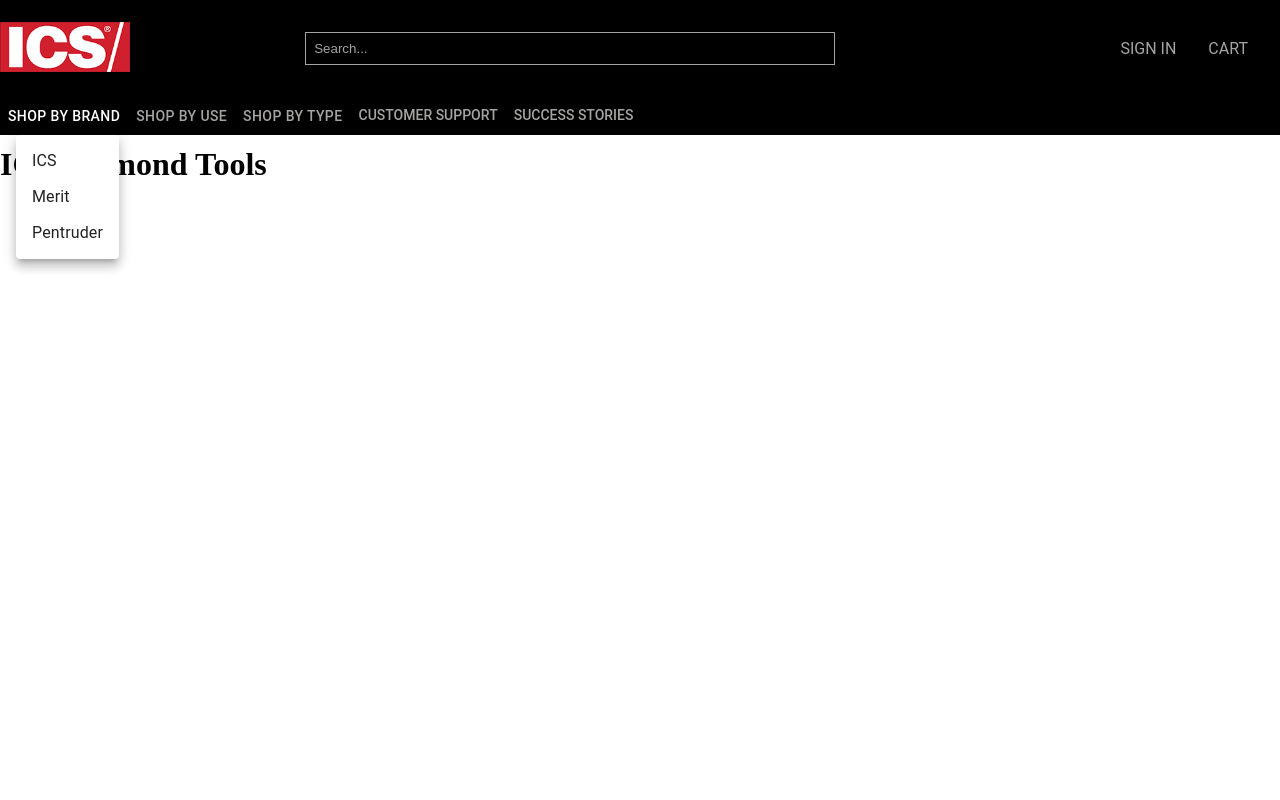
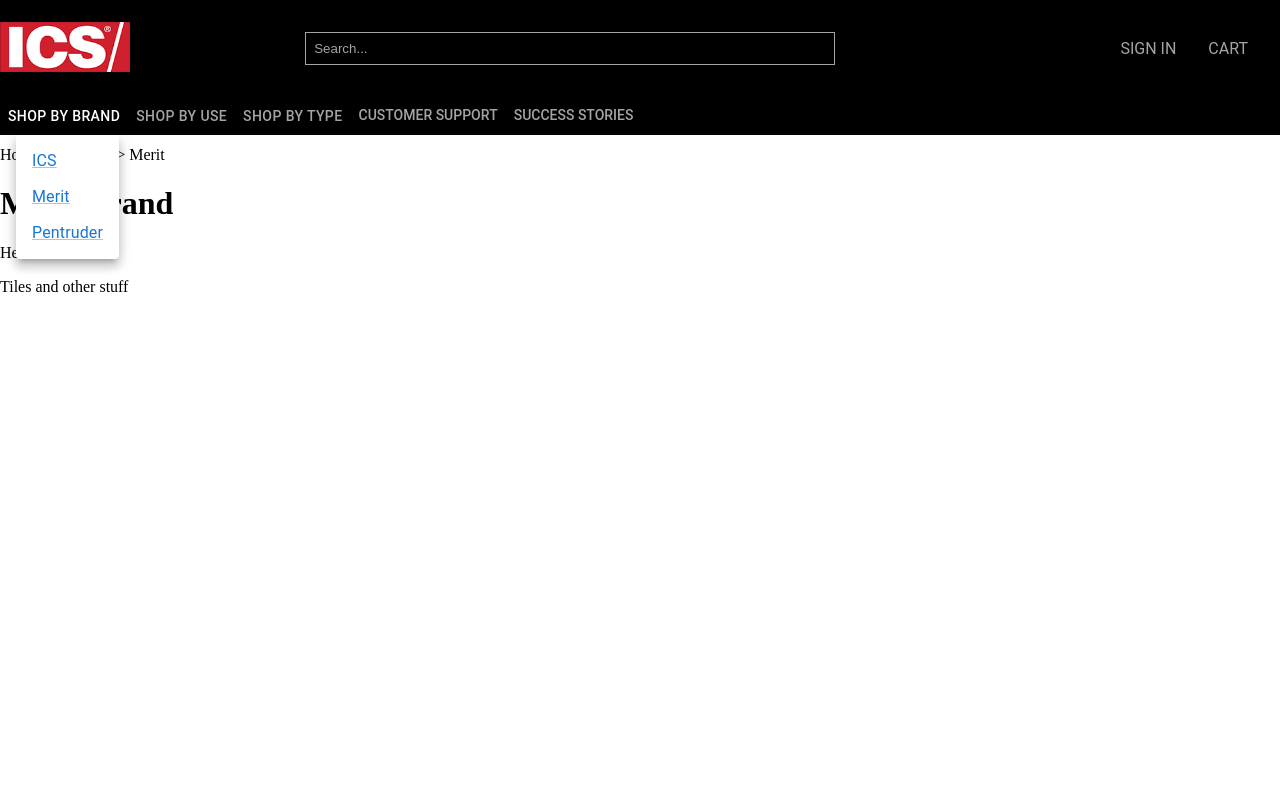
Before and after one commit to jasonrahm00/ics-sitemap, a React (Create React App) app: page /products/merit in a window 1280 px wide. Both pictures are taken after a click on the button "SHOP BY BRAND". Shown: the top 800 px of the page. Built offline with nearby package versions, Linux system fonts and the light colour scheme.

Commit message:
routes built out with basic props for title and breadcrumbs

```diff
--- a/src/App.js
+++ b/src/App.js
@@ -1,20 +1,50 @@
+import {
+  BrowserRouter as Router,
+  Switch,
+  Route,
+  Link
+} from "react-router-dom";
+
 import './App.css';
-
 import HeaderNav from './components/base/header/header-nav/headerNav';
 import MainNav from './components/base/header/main-nav/mainNav';
 import Foooter from './components/base/footer/footer';
-import Body from './components/base/body/body';
+import Homepage from './components/pages/hompage';
+import ContentPage from "./components/pages/contentPage";
+import PDP from "./components/pages/pdp";
+import PLP from "./components/pages/plp";
 
 function App() {
   return (
-    <>
+    <Router>
       <header className="main">
         <HeaderNav />
         <MainNav />
       </header>
-      <Body />
+      <main>
+        <Switch>
+          <Route exact path="/">
+            <Homepage />
+          </Route>
+          <Route exact path="/products/ics" component={() => <ContentPage title={'ICS Brand'} breadcrumb={'Home > Products > ICS'} />} />
+          <Route exact path="/products/merit" component={() => <ContentPage title={'Merit Brand'} breadcrumb={'Home > Products > Merit'} />} />
+          <Route exact path="/products/pentruder" component={() => <ContentPage title={'Pentruder Brand'} breadcrumb={'Home > Products > Pentruder'} />} />
+          <Route exact path="/products/concrete-cutting" component={() => <ContentPage title={'Concrete Cutting'} breadcrumb={'Home > Products > Concrete Cutting'} />} />
+          <Route exact path="/products/pipe-cutting" component={() => <ContentPage title={'Pipe Cutting'} breadcrumb={'Home > Products > Pipe Cutting'} />} />
+          <Route exact path="/products/steel-cutting" component={() => <ContentPage title={'Steel Cutting'} breadcrumb={'Home > Products > Steel Cutting'} />} />
+          <Route exact path="/products/power-supply" component={() => <ContentPage title={'Power Supply'} breadcrumb={'Home > Products > Power Supply'} />} />
+          <Route exact path="/products" component={() => <PLP title={'All Products'} breadcrumb={'Home > Products'} />} />
+          <Route exact path="/products/power-cutters" component={() => <ContentPage title={'Power Cutters'} breadcrumb={'Home > Products > Power Cutters'} />} />
+          <Route exact path="/products/flat-saws" component={() => <ContentPage title={'Flat Saws'} breadcrumb={'Home > Products > Flat Saws'} />} />
+          <Route exact path="/products/wire-wall-saws" component={() => <ContentPage title={'Wall/Wire Saws'} breadcrumb={'Home > Products > Wall Wire Saws'} />} />
+          <Route exact path="/products/diamond-chains" component={() => <ContentPage title={'Diamond Chains'} breadcrumb={'Home > Products > Diamond Chains'} />} />
+          <Route exact path="/products/parts-accessories" component={() => <PLP title={'Parts & Accessories'} breadcrumb={'Home > Products > Parts & Accessories'} />} />
+          <Route exact path="/pdp" component={() => <PDP title={'Product'} breadcrumb={'Home > Products > Product'} />} />
+        </Switch>
+      </main>
+
       <Foooter />
-    </>
+    </Router>
   );
 }
 
--- a/src/components/base/body/body.js
+++ /dev/null
@@ -1,15 +0,0 @@
-import './body.css';
-
-function Body() {
-  return (
-    <main>
-
-      <div className="content">
-        <h1>ICS Diamond Tools</h1>
-      </div>
-
-    </main>
-  );
-}
-
-export default Body;
--- a/src/components/base/header/header-nav/headerNav.js
+++ b/src/components/base/header/header-nav/headerNav.js
@@ -5,7 +5,9 @@ function HeaderNav() {
   return (
     <nav id="global-header-nav" className="content-wrapper">
       <div className="logo">
-        <img src={logo} alt="" />
+        <a href="/">
+          <img src={logo} alt="" />
+        </a>
       </div>
       <div className="search">
         <input type="text" placeholder="Search..." />
--- a/src/components/base/header/main-nav/brandNav.js
+++ b/src/components/base/header/main-nav/brandNav.js
@@ -2,6 +2,7 @@ import * as React from 'react';
 import Button from '@mui/material/Button';
 import Menu from '@mui/material/Menu';
 import MenuItem from '@mui/material/MenuItem';
+import Link from '@mui/material/Link';
 
 import './mainNav.css';
 
@@ -36,9 +37,9 @@ function BrandNav() {
           'aria-labelledby': 'shop-brand-trigger',
         }}
       >
-        <MenuItem onClick={handleClose}>ICS</MenuItem>
-        <MenuItem onClick={handleClose}>Merit</MenuItem>
-        <MenuItem onClick={handleClose}>Pentruder</MenuItem>
+        <MenuItem onClick={handleClose}><Link href="/products/ics">ICS</Link></MenuItem>
+        <MenuItem onClick={handleClose}><Link href="products/merit">Merit</Link></MenuItem>
+        <MenuItem onClick={handleClose}><Link href="products/pentruder">Pentruder</Link></MenuItem>
       </Menu>
     </>
   );
--- a/src/components/base/header/main-nav/typeNav.js
+++ b/src/components/base/header/main-nav/typeNav.js
@@ -2,6 +2,7 @@ import * as React from 'react';
 import Button from '@mui/material/Button';
 import Menu from '@mui/material/Menu';
 import MenuItem from '@mui/material/MenuItem';
+import Link from '@mui/material/Link';
 
 import './mainNav.css';
 
@@ -36,12 +37,12 @@ function TypeNav() {
           'aria-labelledby': 'shop-type-trigger',
         }}
       >
-        <MenuItem onClick={handleClose}>All Products</MenuItem>
-        <MenuItem onClick={handleClose}>Power Cutters</MenuItem>
-        <MenuItem onClick={handleClose}>Flat Saws</MenuItem>
-        <MenuItem onClick={handleClose}>Wall/Wire Saws</MenuItem>
-        <MenuItem onClick={handleClose}>Diamond Chains</MenuItem>
-        <MenuItem onClick={handleClose}>Parts and Accessories</MenuItem>
+        <MenuItem onClick={handleClose}><Link href="/products">All Products</Link></MenuItem>
+        <MenuItem onClick={handleClose}><Link href="/products/pipe-cutters">Power Cutters</Link></MenuItem>
+        <MenuItem onClick={handleClose}><Link href="/producs/flat-saws">Flat Saws</Link></MenuItem>
+        <MenuItem onClick={handleClose}><Link href="/products/wall-wire-saws">Wall/Wire Saws</Link></MenuItem>
+        <MenuItem onClick={handleClose}><Link href="/products/diamond-chains">Diamond Chains</Link></MenuItem>
+        <MenuItem onClick={handleClose}><Link href="/products/parts-accessories">Parts and Accessories</Link></MenuItem>
       </Menu>
     </>
   );
--- a/src/components/base/header/main-nav/useNav.js
+++ b/src/components/base/header/main-nav/useNav.js
@@ -2,6 +2,7 @@ import * as React from 'react';
 import Button from '@mui/material/Button';
 import Menu from '@mui/material/Menu';
 import MenuItem from '@mui/material/MenuItem';
+import Link from '@mui/material/Link';
 
 import './mainNav.css';
 
@@ -36,10 +37,10 @@ function UseNav() {
           'aria-labelledby': 'shop-use-trigger',
         }}
       >
-        <MenuItem onClick={handleClose}>Concrete Cutting</MenuItem>
-        <MenuItem onClick={handleClose}>Pipe Cutting</MenuItem>
-        <MenuItem onClick={handleClose}>Steel Cutting</MenuItem>
-        <MenuItem onClick={handleClose}>Power Supply</MenuItem>
+        <MenuItem onClick={handleClose}><Link href="/products/concrete-cutting">Concrete Cutting</Link></MenuItem>
+        <MenuItem onClick={handleClose}><Link href="/products/pipe-cutting">Pipe Cutting</Link></MenuItem>
+        <MenuItem onClick={handleClose}><Link href="/products/steel-cutting">Steel Cutting</Link></MenuItem>
+        <MenuItem onClick={handleClose}><Link href="/products/power-supply">Power Supply</Link></MenuItem>
       </Menu>
     </>
   );
--- a/src/components/pages/contentPage.js
+++ b/src/components/pages/contentPage.js
@@ -1,8 +1,13 @@
-function ContentPage() {
+function ContentPage({...props}) {
   return (
     <>
-      <p>Breadcrumb</p>
-      <h1>Content Page</h1>
+      <p className="content-wrapper">{props.breadcrumb}</p>
+      <h1>{props.title}</h1>
+      <p>Hero banner</p>
+      <div className="content-wrapper">
+        <p>Tiles and other stuff</p>
+      </div>
+
     </>
   );
 }
--- a/src/components/pages/hompage.js
+++ b/src/components/pages/hompage.js
@@ -1,7 +1,10 @@
 function Homepage() {
   return (
     <>
-      <h1>ICS Diamond Tools</h1>
+      <div className="content-wrapper">
+        <h1>ICS Diamond Tools</h1>
+      </div>
+
     </>
   );
 }
--- a/src/components/pages/pdp.js
+++ b/src/components/pages/pdp.js
@@ -1,7 +1,7 @@
-function PDP() {
+function PDP({...props}) {
   return (
     <>
-      <h1>Product Details Page</h1>
+      <h1>{props.title}</h1>
     </>
   );
 }
--- a/src/components/pages/plp.js
+++ b/src/components/pages/plp.js
@@ -1,8 +1,8 @@
-function PLP() {
+function PLP({...props}) {
   return (
     <>
-      <p>Breadcrumb</p>
-      <h1>Product Listing Page</h1>
+      <p>{props.breadcrumb}</p>
+      <h1>{props.title}</h1>
     </>
   );
 }
```
Also changed, not shown: src/components/base/body/body.css (deleted).
